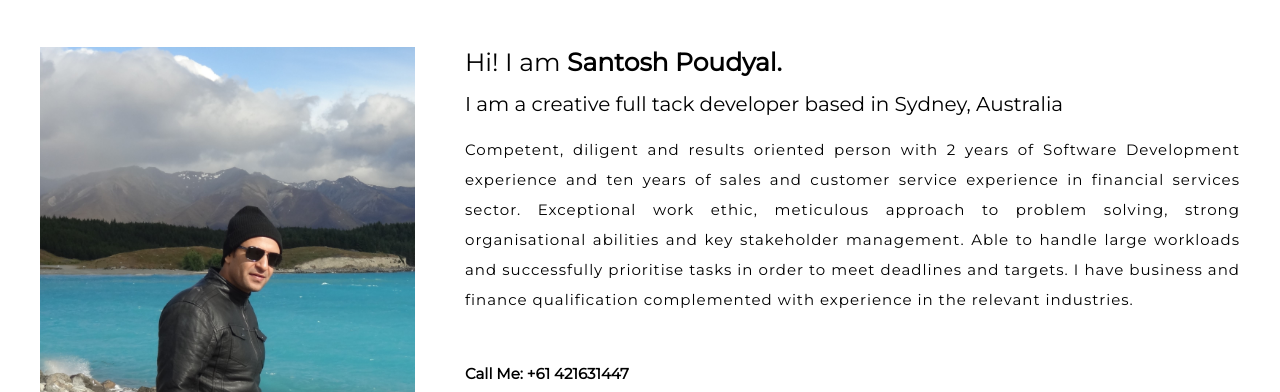
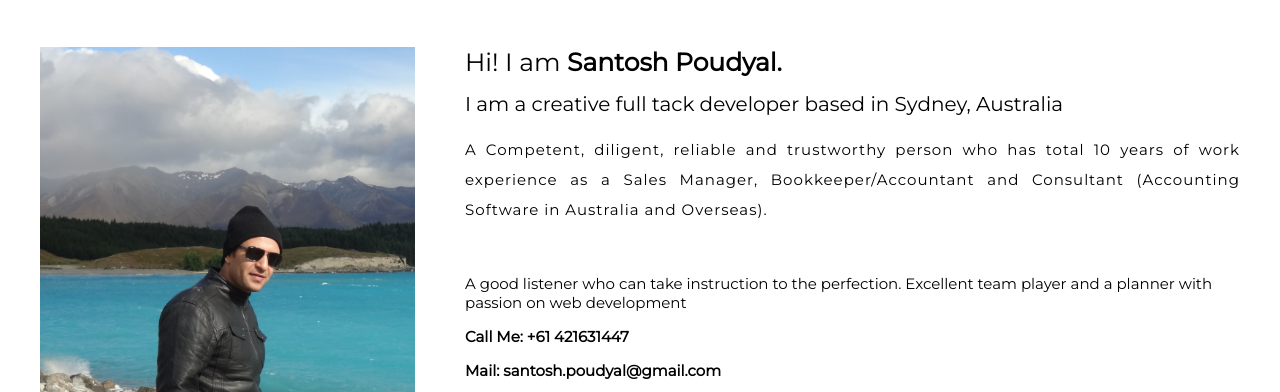
Before and after one commit to Santosh2167/santosh2167.github.io, a plain HTML site: page index.html in a window 1280 px wide. Shown: the part 920-1312 px from the top of the page. Drawn offline with nearby package versions, Linux system fonts and the light colour scheme.

Commit message:
changed self description

```diff
--- a/index.html
+++ b/index.html
@@ -86,12 +86,9 @@
                     <!-- <p class="about-me-description"> -->
                         <p class="name-line">Hi! I am <strong>Santosh Poudyal.</strong><p>
                         <p class="name-subline">I am a creative full tack developer based in Sydney, Australia</p><br>
-                        <p class="about-me-description">Competent, diligent and results oriented person with 2 years of Software Development experience and ten years of sales and customer service experience in
-						financial services sector. Exceptional work ethic, meticulous approach to problem solving, strong organisational
-						abilities and key stakeholder management. Able to handle large workloads and successfully prioritise tasks in
-						order to meet deadlines and targets. I have business and finance qualification complemented with experience
-						in the relevant industries.</p><br>
-
+                        <p class="about-me-description">A Competent, diligent, reliable and trustworthy person who has total 10 years of work experience as
+							a Sales Manager, Bookkeeper/Accountant and Consultant (Accounting Software in Australia and Overseas). </p><br>
+							<p>A good listener who can take instruction to the perfection. Excellent team player and a planner with passion on web development</p>
                         <p class="call-me"><strong>Call Me: +61 421631447</strong></p>
                          <p class="mail"><strong>Mail: santosh.poudyal@gmail.com</strong></p>
                          <br>
```
